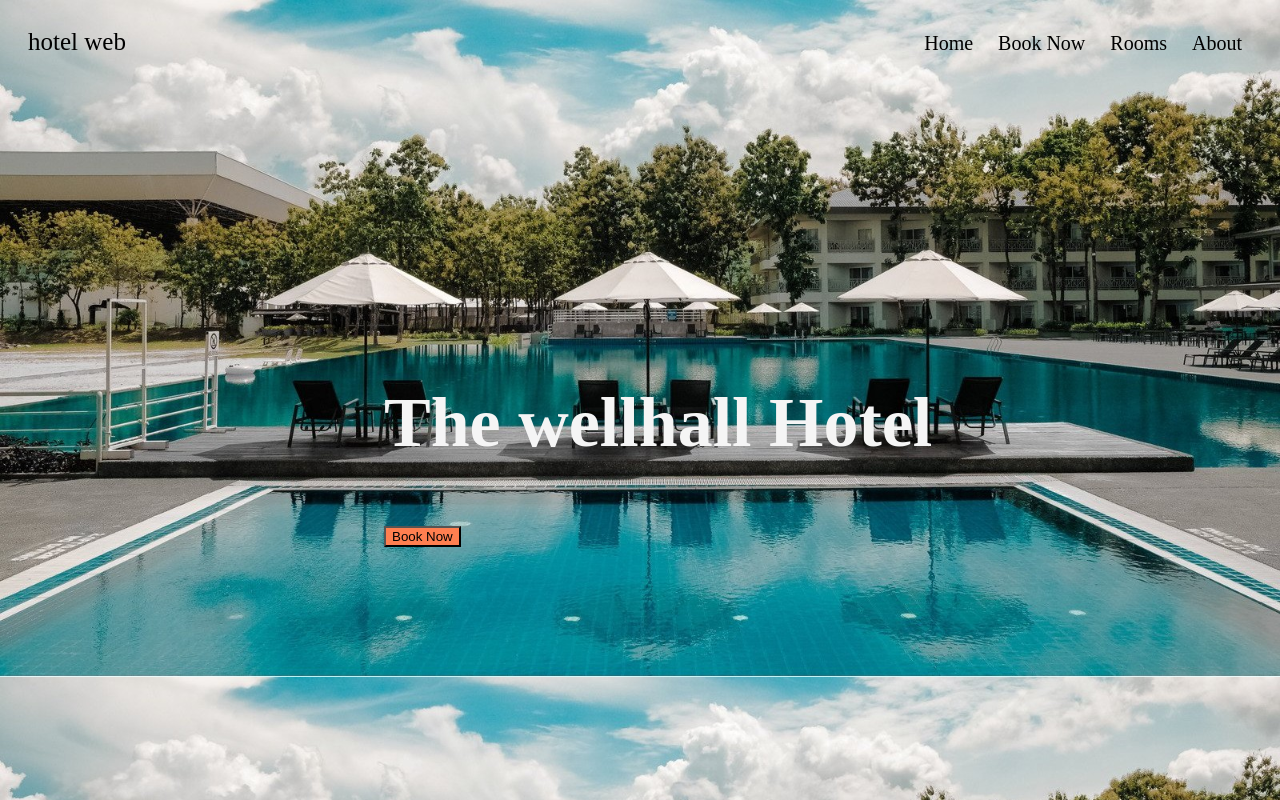
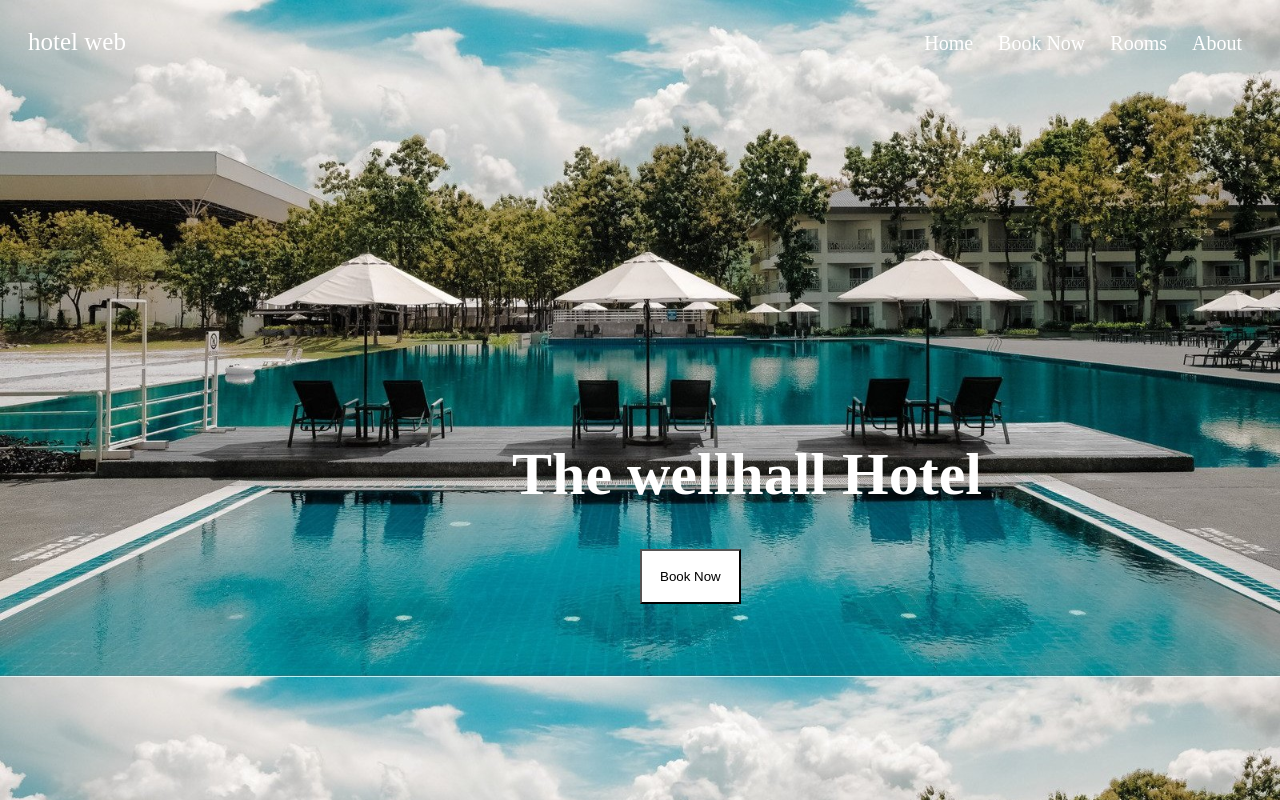
Before and after one commit to Abood03/web1-project, a website: page Home.html in a window 1280 px wide. Drawn offline with Linux system fonts and the light colour scheme.

Commit message:
init commit

```diff
--- a/Home.html
+++ b/Home.html
@@ -5,8 +5,8 @@
     <title>HomePage</title>
     <link rel="stylesheet" href="cs.css">
 </head>
-<body>
-<div id="header" class="backgroundImg">
+<body id="centerMain">
+<div id="headerHome">
     <div class="headerNew"><span><a class="headerNew" href="Home.html">hotel web</a></span></div>
     <a class="links" href="Home.html">Home</a>
     <a class="links" href="BookNow.html">Book Now</a>
@@ -14,13 +14,11 @@
     <a class="links" href="About.html">About</a>
 
 </div>
-<div id="centerMain">
+<div id="homePageDes">
     <h1>The wellhall Hotel</h1>
     <form>
-        <input type="button" value="Book Now" id="BookNow">
+        <input type="button" value="Book Now" id="BookNow" onclick="location.href='BookNow.html'">
     </form>
 </div>
-
-
 </body>
 </html>
--- a/cs.css
+++ b/cs.css
@@ -1,29 +1,28 @@
 body{
     background-color: whitesmoke;
-    background-image:url("photos/screen_2x.jpg");
-    background-size: 100%;
+
 
 }
 #BookStyle{
     background-image: none;
 }
 #header{
-
+    background-color: black;
     text-align: right;
-    color: red;
+    color: white;
     font-size: 20px;
     padding: 20px;
 }
 
 .headerNew{
-    color: black;
+    color: white;
     text-align: left;
     position: fixed;
     font-size: 25px;
     text-decoration: none;
 }
 .links{
-    color: black;
+    color: white;
     padding: 10px;
     text-decoration: none;
     position: relative;
@@ -37,26 +36,41 @@ body{
     top: 80px;
     font-size: 20px;
     padding: 20px;
-    color: whitesmoke;
+    color: black;
     position: fixed;
 }
 #centerMain{
-    color: whitesmoke;
-    position: fixed;
-    top: 42%;
-    left: 30%;
-    font-size: 35px;
+    background-image: url("photos/screen_2x.jpg");
+    background-size: 100%;
+    color: white;
+}
+#headerHome{
+    text-align: right;
+    color: white;
+    font-size: 20px;
+    padding: 20px;
 }
 #mainButtom{
     color: cornflowerblue;
 }
 #summary{
-    position: relative;
-  color: white;
+    background-color: beige;
+    width: 25%;
+    padding: 20px;
 }
 #main{
     position: relative;
 }
 #BookNow{
     background-color: coral;
+    position: fixed;
+    left: 50%;
+    padding: 18px;
+    background-color: #ffffff;
 }
+#homePageDes{
+    font-size: 30px;
+    position: fixed;
+    left: 40%;
+    top: 50%;
+}
```
Also changed, not shown: BookNow.html (+1 -1 lines).
